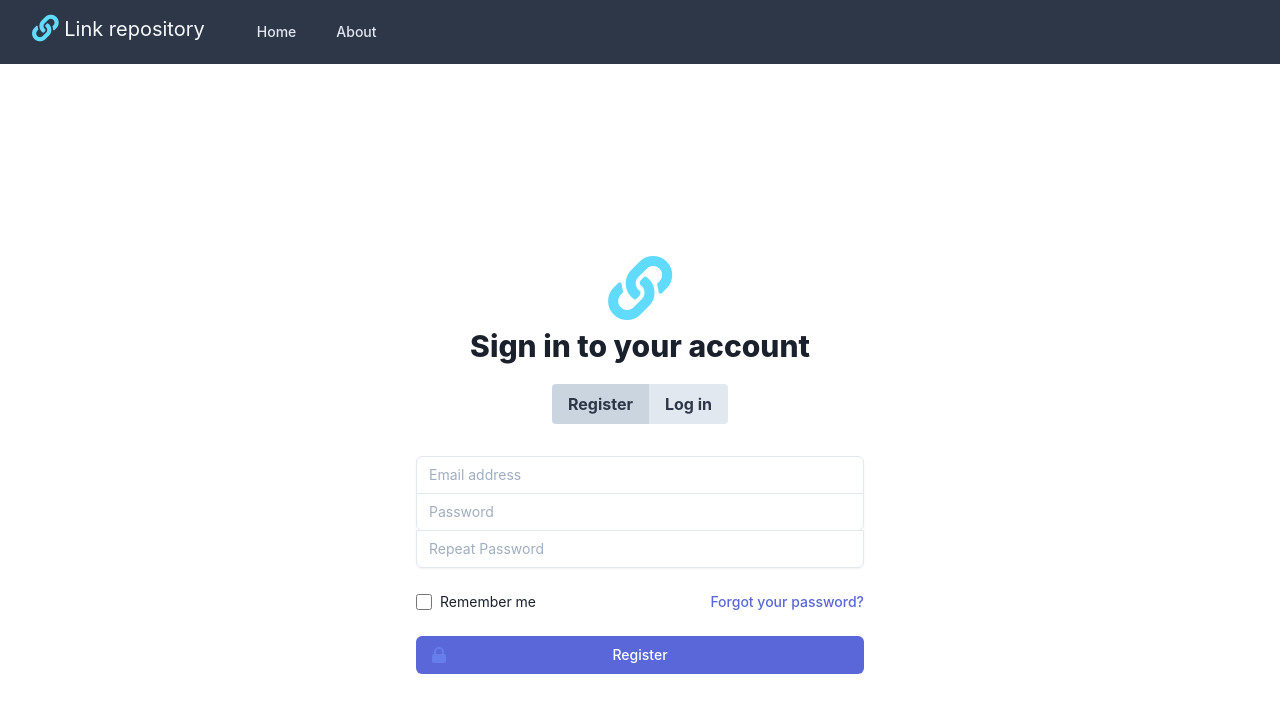
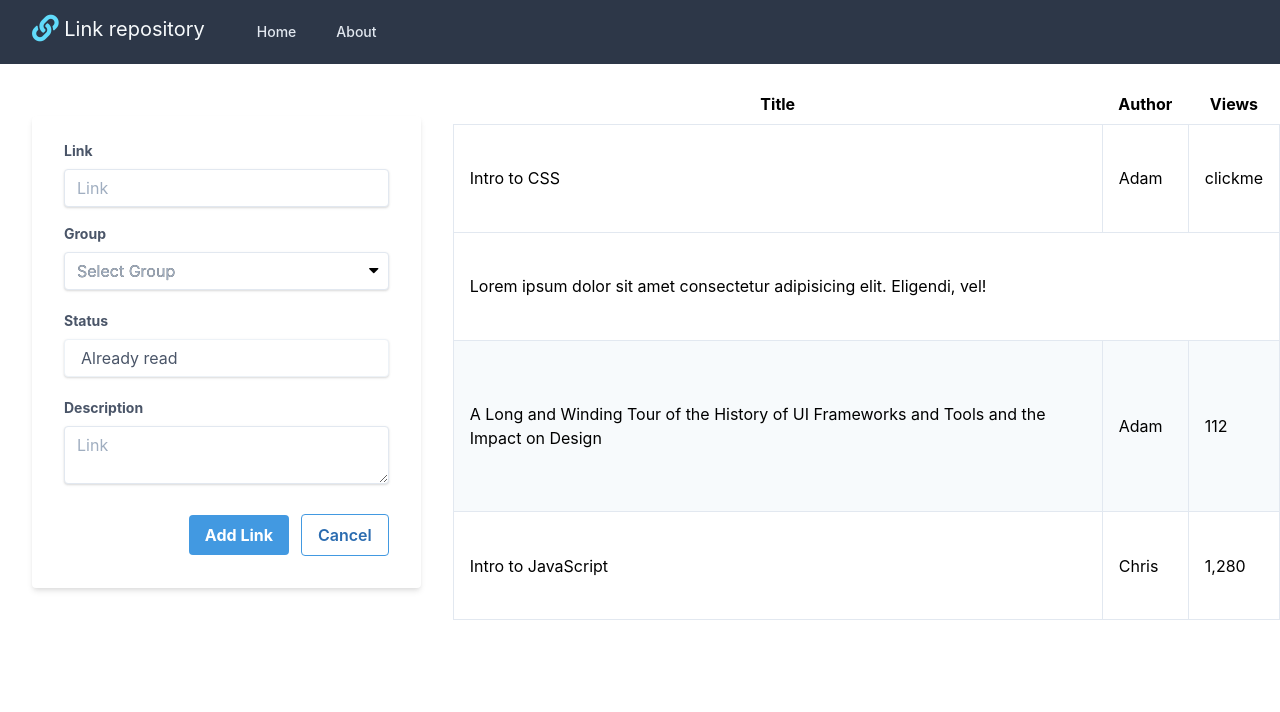
Before and after one commit to simon125/link-repository, a React (Create React App) app: page /app in a window 1280 px wide. Before the commit this address led to /. Shown: the top 712 px of the page. Built offline with nearby package versions, Linux system fonts and the light colour scheme; no server answers.

Commit message:
Finished working on UI of form for adding new link
- added new custom picklist component
- added rest of required fields
- added placeholder for table

```diff
--- /dev/null
+++ b/src/components/AppContainer/AppContainer.css
@@ -0,0 +1,22 @@
+.custom-select__input {
+  color: transparent;
+  text-shadow: 0 0 0 #333;
+}
+.custom-select__input:focus {
+  outline: none;
+}
+
+.custom-select__option {
+  background-color: white;
+  padding: 5px 0 5px 10px;
+  cursor: pointer;
+}
+
+.custom-select__option:hover {
+  background-color: #eee;
+}
+
+.custom-select__option--input {
+  padding: 5px;
+  cursor: pointer;
+}
--- a/src/components/AppContainer/AppContainer.js
+++ b/src/components/AppContainer/AppContainer.js
@@ -1,40 +1,196 @@
-import React from 'react';
+import React, { useState } from 'react';
 import PropTypes from 'prop-types';
 import { Redirect } from 'react-router-dom';
+import './AppContainer.css';
 
 const AppContainer = ({ currentUser }) => {
-  return !!currentUser ? (
-    <>
-      <form className="bg-white shadow-md rounded px-8 pt-6 pb-8 m-8">
+  const [isOpen, setIsOpen] = useState(false);
+  //  !!currentUser ?
+  return (
+    <div className="flex justify-around mt-5">
+      <form
+        autoComplete="off"
+        className="bg-white shadow-md rounded px-8 pt-6 pb-8 m-8 sm:w-full md:w-1/2 lg:w-1/2 xl:w-1/3"
+      >
         <div className="mb-4">
           <label
             className="block text-gray-700 text-sm font-bold mb-2"
-            htmlFor="username"
+            htmlFor="link"
           >
             Link
           </label>
           <input
             className="shadow appearance-none border rounded w-full py-2 px-3 text-gray-700 leading-tight focus:outline-none focus:shadow-outline"
-            id="username"
+            id="link"
             type="text"
             placeholder="Link"
           />
         </div>
         <div className="mb-6">
+          <div className="flex">
+            {' '}
+            <label
+              className="block text-gray-700 text-sm font-bold mb-2"
+              htmlFor="password"
+            >
+              Group
+            </label>
+          </div>
+          <div style={{ position: 'relative' }}>
+            <input
+              value=""
+              onFocus={() => setIsOpen(true)}
+              onBlur={() => setIsOpen(false)}
+              className="custom-select__input shadow appearance-none border rounded w-full py-2 px-3 text-gray-700 leading-tight focus:outline-none focus:shadow-outline"
+              id="group"
+              type="text"
+              placeholder="Select Group"
+              autoComplete="off"
+              style={{ cursor: 'pointer' }}
+            />
+            <span
+              style={{
+                zIndex: 1,
+                right: 10,
+                top: 10,
+                position: 'absolute',
+                cursor: 'pointer',
+              }}
+              class="fas fa-caret-down"
+            />
+            <div
+              style={{
+                display: isOpen ? 'block' : 'none',
+                position: 'absolute',
+                top: 38,
+                left: 0,
+                width: '100%',
+              }}
+            >
+              <ul
+                style={{
+                  width: '100%',
+                  border: '1px solid #999',
+                  borderRadius: 3,
+                  backgroundColor: 'white',
+                }}
+              >
+                <li
+                  onClick={() => console.log(123)}
+                  className="custom-select__option flex justify-between"
+                >
+                  test1
+                  <div>
+                    <button
+                      type="button"
+                      onClick={(e) => {
+                        e.stopPropagation();
+                        console.log(456);
+                      }}
+                      class="mr-2 bg-transparent hover:bg-blue-500 text-blue-700 font-semibold hover:text-white px-1 border border-blue-500 hover:border-transparent rounded"
+                    >
+                      <span className="fas fa-pen" />{' '}
+                    </button>
+                    <button
+                      type="button"
+                      onClick={(e) => {
+                        e.stopPropagation();
+                        console.log(789);
+                      }}
+                      class="mr-2 bg-transparent hover:bg-blue-500 text-blue-700 font-semibold hover:text-white px-1 border border-blue-500 hover:border-transparent rounded"
+                    >
+                      <span className="fas fa-trash-alt " />{' '}
+                    </button>
+                  </div>
+                </li>
+                <li className="custom-select__option--input flex">
+                  <input
+                    className="w-2/3 shadow appearance-none border rounded py-2 px-3 text-gray-700 leading-tight focus:outline-none focus:shadow-outline"
+                    id="link"
+                    type="text"
+                    placeholder="New group"
+                  />
+                  <button
+                    className="w-1/6 bg-blue-500 hover:bg-blue-700 text-white font-bold py-2 px-4 ml-1 rounded focus:outline-none focus:shadow-outline"
+                    type="button"
+                  >
+                    Save
+                  </button>
+                  <button
+                    className="w-1/6 bg-blue-500 hover:bg-blue-700 text-white font-bold py-2 px-4 ml-1 rounded focus:outline-none focus:shadow-outline"
+                    type="button"
+                  >
+                    Cancel
+                  </button>
+                </li>
+                {/* <li className="custom-select__option flex justify-between">
+                  test2
+                  <div>
+                    <button class="mr-2 bg-transparent hover:bg-blue-500 text-blue-700 font-semibold hover:text-white px-1 border border-blue-500 hover:border-transparent rounded">
+                      <span className="fas fa-pen" />{' '}
+                    </button>
+                    <button class="mr-2 bg-transparent hover:bg-blue-500 text-blue-700 font-semibold hover:text-white px-1 border border-blue-500 hover:border-transparent rounded">
+                      <span className="fas fa-trash-alt " />{' '}
+                    </button>
+                  </div>
+                </li>
+                <li className="custom-select__option flex justify-between">
+                  test3
+                  <div>
+                    <button class="mr-2 bg-transparent hover:bg-blue-500 text-blue-700 font-semibold hover:text-white px-1 border border-blue-500 hover:border-transparent rounded">
+                      <span className="fas fa-pen" />{' '}
+                    </button>
+                    <button class="mr-2 bg-transparent hover:bg-blue-500 text-blue-700 font-semibold hover:text-white px-1 border border-blue-500 hover:border-transparent rounded">
+                      <span className="fas fa-trash-alt " />{' '}
+                    </button>
+                  </div>
+                </li> */}
+                <li className="custom-select__option--input flex">
+                  <input
+                    className="w-2/3 shadow appearance-none border rounded py-2 px-3 text-gray-700 leading-tight focus:outline-none focus:shadow-outline"
+                    id="link"
+                    type="text"
+                    placeholder="New group"
+                  />
+                  <button
+                    className="w-1/3 bg-blue-500 hover:bg-blue-700 text-white font-bold py-2 px-4 ml-1 rounded focus:outline-none focus:shadow-outline"
+                    type="button"
+                  >
+                    Add Group
+                  </button>
+                </li>
+              </ul>
+            </div>
+          </div>
+
           <label
-            className="block text-gray-700 text-sm font-bold mb-2"
+            className="block text-gray-700 text-sm font-bold mb-2 mt-5"
             htmlFor="password"
           >
-            Group
+            Status
           </label>
+
           <select
-            className="shadow appearance-none border rounded w-full py-2 px-3 text-gray-700 mb-3 leading-tight focus:outline-none focus:shadow-outline"
-            id="password"
-            type="password"
+            className="shadow block appearance-none w-full border border-gray-200 text-gray-700 py-2 px-4 pr-8 rounded leading-tight focus:outline-none bg-white focus:border-gray-500"
+            id="grid-state"
           >
-            <option value="">test 1</option>
-            <option value="">test 2</option>
+            <option>Already read</option>
+            <option>In progress</option>
+            <option>Not touched</option>
           </select>
+          <label
+            className="block text-gray-700 text-sm font-bold mb-2 mt-5"
+            htmlFor="password"
+          >
+            Description
+          </label>
+
+          <textarea
+            className="shadow appearance-none border rounded w-full py-2 px-3 text-gray-700 leading-tight focus:outline-none focus:shadow-outline"
+            id="link"
+            type="text"
+            placeholder="Link"
+          ></textarea>
         </div>
         <div className="flex items-center justify-end">
           <button
@@ -43,15 +199,53 @@ const AppContainer = ({ currentUser }) => {
           >
             Add Link
           </button>
-          <button class="bg-transparent hover:bg-blue-500 text-blue-700 font-semibold hover:text-white ml-3 py-2 px-4 border border-blue-500 hover:border-transparent rounded">
+          <button className="bg-transparent hover:bg-blue-500 text-blue-700 font-semibold hover:text-white ml-3 py-2 px-4 border border-blue-500 hover:border-transparent rounded">
             Cancel
           </button>
         </div>
       </form>
-    </>
-  ) : (
-    <Redirect to="/" />
+      <table class="table-auto">
+        <thead>
+          <tr>
+            <th class="px-4 py-2">Title</th>
+            <th class="px-4 py-2">Author</th>
+            <th class="px-4 py-2">Views</th>
+          </tr>
+        </thead>
+        <tbody>
+          <tr>
+            <td class="border px-4 py-2">Intro to CSS</td>
+            <td class="border px-4 py-2">Adam</td>
+            <td class="border px-4 py-2">
+              <button>clickme</button>
+            </td>
+          </tr>
+          <tr>
+            <td class="border px-4 py-2" colSpan="3">
+              Lorem ipsum dolor sit amet consectetur adipisicing elit. Eligendi,
+              vel!
+            </td>
+          </tr>
+          <tr class="bg-gray-100">
+            <td class="border px-4 py-2">
+              A Long and Winding Tour of the History of UI Frameworks and Tools
+              and the Impact on Design
+            </td>
+            <td class="border px-4 py-2">Adam</td>
+            <td class="border px-4 py-2">112</td>
+          </tr>
+          <tr>
+            <td class="border px-4 py-2">Intro to JavaScript</td>
+            <td class="border px-4 py-2">Chris</td>
+            <td class="border px-4 py-2">1,280</td>
+          </tr>
+        </tbody>
+      </table>
+    </div>
   );
+  //  : (
+  //   <Redirect to="/" />
+  // );
 };
 
 AppContainer.propTypes = {};
```
